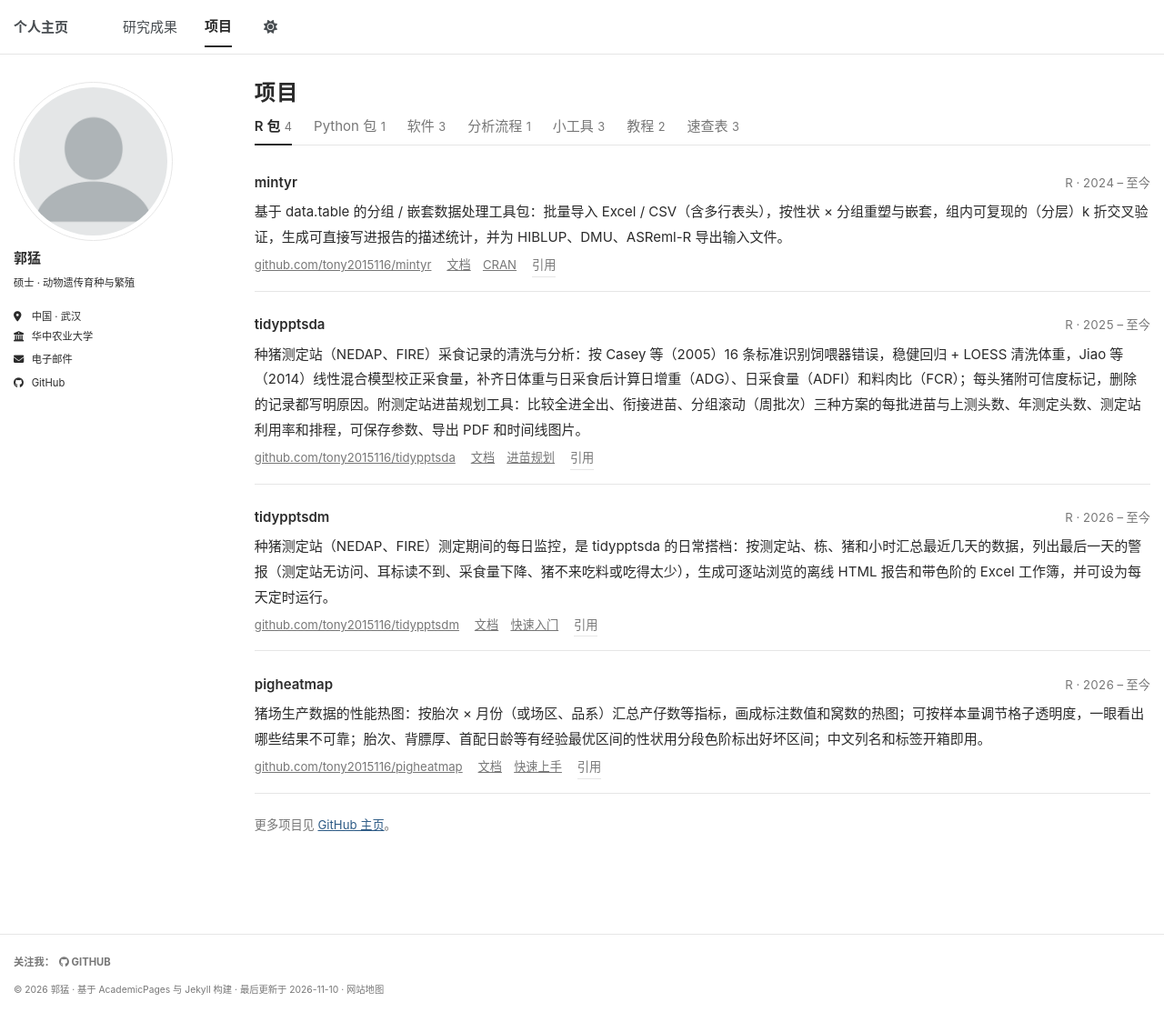
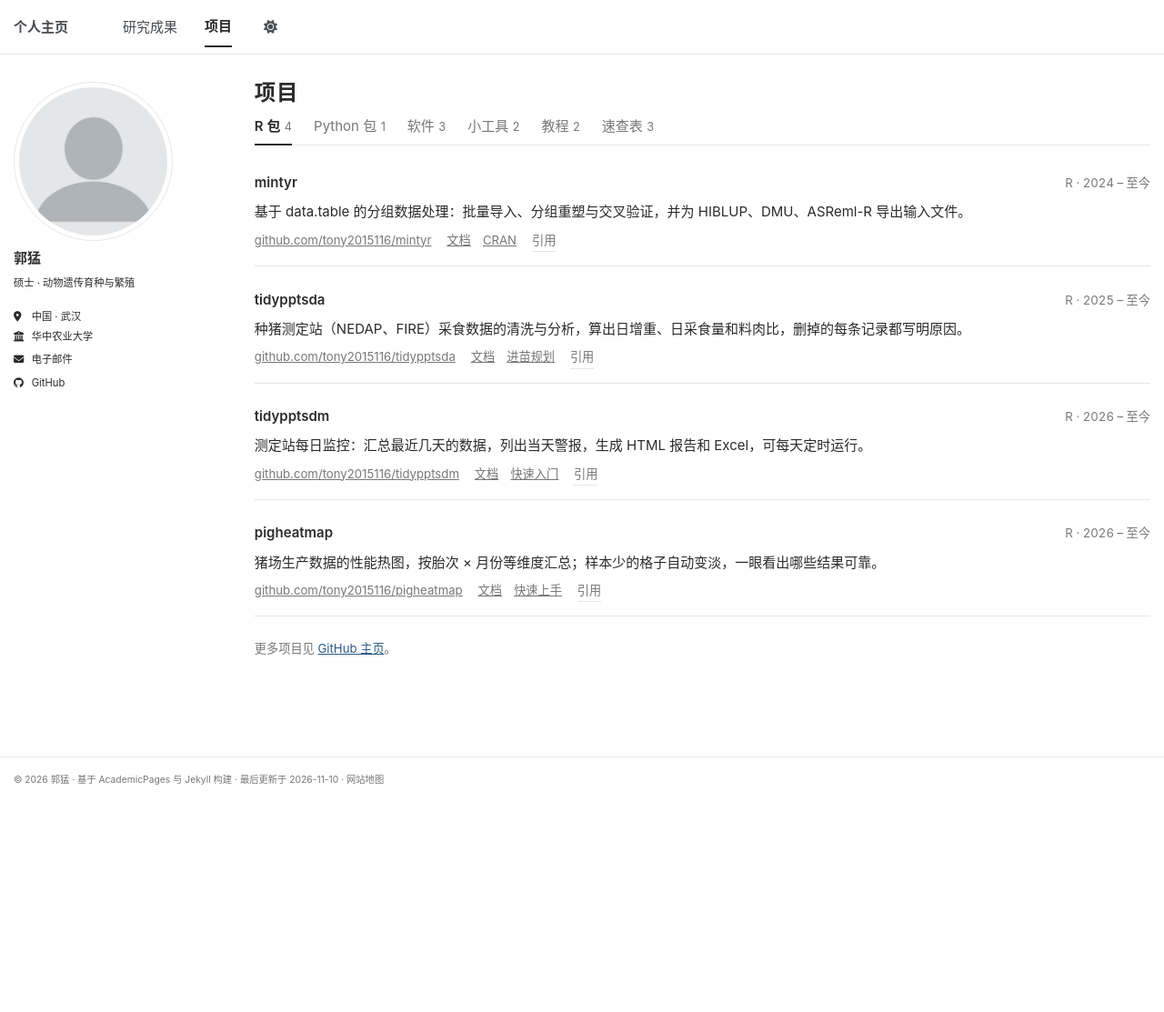
Before and after one commit to tony2015116/tony2015116.github.io, a Jekyll site: the page built from _pages/portfolio.html, in a window 1280 px wide and 1113 px high. Shown: the whole window at 91% size. Built offline with Jekyll 4.4.1, drawn with Linux system fonts in a browser that asks for light colours; a script bundle is joined from its source files by our own code.

Commit message:
界面优化：深色模式配色、项目简介精简、去掉示例项目、页脚精简
- 深色模式：背景由中灰改为接近黑色的深灰，次要文字、边框、代码块同步调整，
  日期等灰色文字对比度明显提高
- 项目简介压缩为一两句，只写“做什么、给谁用”
- 删除 sample-pipeline、sample-scripts 两个示例项目及随之变空的“分析流程”分类
- 研究兴趣去掉“研究方向一/二”前缀，“办公自动化”改为“育种数据处理与分析工具开发”
- 页脚去掉“关注我：GITHUB”一行（侧边栏已有），保留模板致谢

Co-Authored-By: Claude Opus 5.5 <noreply@anthropic.com>
Claude-Session: https://claude.ai/code/session_01EG2X4wrUSb5n4zhBsHNDRD

```diff
--- a/_data/projects.yml
+++ b/_data/projects.yml
@@ -20,7 +20,7 @@
   items:
     - name: "mintyr"
       repo: "tony2015116/mintyr"
-      description: "基于 data.table 的分组 / 嵌套数据处理工具包：批量导入 Excel / CSV（含多行表头），按性状 × 分组重塑与嵌套，组内可复现的（分层）k 折交叉验证，生成可直接写进报告的描述统计，并为 HIBLUP、DMU、ASReml-R 导出输入文件。"
+      description: "基于 data.table 的分组数据处理：批量导入、分组重塑与交叉验证，并为 HIBLUP、DMU、ASReml-R 导出输入文件。"
       language: "R"
       year: "2024 – 至今"
       links:
@@ -39,7 +39,7 @@
         }
     - name: "tidypptsda"
       repo: "tony2015116/tidypptsda"
-      description: "种猪测定站（NEDAP、FIRE）采食记录的清洗与分析：按 Casey 等（2005）16 条标准识别饲喂器错误，稳健回归 + LOESS 清洗体重，Jiao 等（2014）线性混合模型校正采食量，补齐日体重与日采食后计算日增重（ADG）、日采食量（ADFI）和料肉比（FCR）；每头猪附可信度标记，删除的记录都写明原因。附测定站进苗规划工具：比较全进全出、衔接进苗、分组滚动（周批次）三种方案的每批进苗与上测头数、年测定头数、测定站利用率和排程，可保存参数、导出 PDF 和时间线图片。"
+      description: "种猪测定站（NEDAP、FIRE）采食数据的清洗与分析，算出日增重、日采食量和料肉比，删掉的每条记录都写明原因。"
       language: "R"
       year: "2025 – 至今"
       links:
@@ -58,7 +58,7 @@
         }
     - name: "tidypptsdm"
       repo: "tony2015116/tidypptsdm"
-      description: "种猪测定站（NEDAP、FIRE）测定期间的每日监控，是 tidypptsda 的日常搭档：按测定站、栋、猪和小时汇总最近几天的数据，列出最后一天的警报（测定站无访问、耳标读不到、采食量下降、猪不来吃料或吃得太少），生成可逐站浏览的离线 HTML 报告和带色阶的 Excel 工作簿，并可设为每天定时运行。"
+      description: "测定站每日监控：汇总最近几天的数据，列出当天警报，生成 HTML 报告和 Excel，可每天定时运行。"
       language: "R"
       year: "2026 – 至今"
       links:
@@ -77,7 +77,7 @@
         }
     - name: "pigheatmap"
       repo: "tony2015116/pigheatmap"
-      description: "猪场生产数据的性能热图：按胎次 × 月份（或场区、品系）汇总产仔数等指标，画成标注数值和窝数的热图；可按样本量调节格子透明度，一眼看出哪些结果不可靠；胎次、背膘厚、首配日龄等有经验最优区间的性状用分段色阶标出好坏区间；中文列名和标签开箱即用。"
+      description: "猪场生产数据的性能热图，按胎次 × 月份等维度汇总；样本少的格子自动变淡，一眼看出哪些结果可靠。"
       language: "R"
       year: "2026 – 至今"
       links:
@@ -100,7 +100,7 @@
   items:
     - name: "tidypptsdm（Python）"
       repo: "tony2015116/tidypptsdm-py"
-      description: "R 包 tidypptsdm 的 Python 版本，计算结果与 R 版逐表一致：读取 NEDAP / FIRE 测定站导出文件，生成每日汇总表、警报、中文 HTML 报告和 Excel 工作簿；可在 Python 中调用，也可用命令行 tidypptsdm 运行或设为每天定时任务（Windows 任务计划程序或 crontab）。"
+      description: "tidypptsdm 的 Python 版本，结果与 R 版逐表一致，可在 Python 或命令行中运行。"
       language: "Python"
       year: "2026 – 至今"
       links:
@@ -123,7 +123,7 @@
   items:
     - name: "tidypptsdm 测定站监控（Windows 桌面程序）"
       repo: "tony2015116/tidypptsdm-py"
-      description: "给测定站日常管理人员用的 Windows 桌面程序，不需要安装 R 或 Python：下载解压后双击 tidypptsdm.exe，选择导出文件夹和结果文件夹，点“运行监控”即生成中文报告（首页列出今日待办的测定站和猪）和 Excel 工作簿；点“设为每天定时”后每天自动运行。"
+      description: "给测定站管理人员用的桌面程序，不用安装 R 或 Python，双击即可生成每日报告，也能设为每天定时运行。"
       language: "Windows"
       year: "2026"
       links:
@@ -135,7 +135,7 @@
           url: "https://github.com/tony2015116/tidypptsdm-py/releases"
     - name: "影子科技数据下载器（Windows 桌面程序）"
       repo: "tony2015116/yingzi-downloader"
-      description: "影子科技（扬翔）养殖平台的数据批量下载工具：一个窗口完成母猪综合查询、猪只转移、母猪档案、遗传性状查询、育种值查询、系谱查询六种下载，自动登录、筛选、导出并按条件命名；超过导出上限自动按日期拆分，国标编码超过 400 个自动分批合并；支持记住登录、后台运行和每天定时下载。"
+      description: "扬翔养殖平台的数据批量下载工具：六类报表一个窗口导出，自动拆分、合并，支持每天定时下载。"
       language: "Python"
       year: "2026"
       links:
@@ -147,7 +147,7 @@
           url: "https://github.com/tony2015116/yingzi-downloader/releases"
     - name: "FPF 数据处理（Windows 桌面程序）"
       repo: "tony2015116/fpf-data-processor"
-      description: "影子科技数据下载器的下游工具：把下载的母猪综合查询、猪只转移、母猪档案 xlsx 批量读取合并、清洗，判定品种和品系（规则可在界面里编辑、导入导出），导出 R 可直接读取的 rds 或 csv；结果与原 R 脚本逐格比对一致。单个 exe，有图形界面，也可用命令行或从 R 调用。"
+      description: "数据下载器的下游工具：合并清洗母猪数据，判定品种和品系，导出 R 可直接读取的文件。"
       language: "Python"
       year: "2026"
       links:
@@ -158,37 +158,24 @@
         - title: "所有版本"
           url: "https://github.com/tony2015116/fpf-data-processor/releases"
 
-- category: "分析流程"
-  key: "pipelines"
-  items:
-    - name: "sample-pipeline"
-      repo: "yourname/sample-pipeline"
-      description: "论文《示例论文标题二》的全部分析代码与示例数据，可以从原始数据复现文中的所有图表。"
-      language: "Python"
-      year: "2026"
-
 - category: "小工具"
   key: "tools"
   items:
     - name: "猪场批次生产周转模拟"
       url: "/files/tools/pig-batch-production.html"
       url_title: "打开模拟"
-      description: "从妊娠期、哺乳期和断奶至配种间隔出发推导单周批到五周批、18 天与 36 天批的繁殖周期、母猪群数和配种舍 / 妊娠舍 / 产房 / 保育 / 育肥的全进全出单元数；用图标动画演示猪群周转、返情并批、后备补充与淘汰，并给出栏位参数、优劣势对比、每日用工曲线、可导出的全年作业日历、自定义批次检验、按现有栋舍反推和转批过渡方案。"
+      description: "从繁殖参数推算各种批次方案需要的母猪群数和栋舍单元数，用动画演示猪群怎么周转。"
       language: "HTML"
       year: "2026"
     - name: "测定站进苗规划"
       url: "/files/tools/station-planner.html"
       url_title: "打开规划"
-      description: "按测定站台数和每台头数规划进苗：比较全进全出、衔接进苗、分组滚动（母猪场单周批到五周批）三种方案的每批进苗与上测头数、年测定头数、测定站时间利用率、上测体重和安全裕度；分组滚动按测定站组的空闲时间自动排程，接不住的批次自动跳过并提示需要几组。给出按批次 / 按测定站的时间线、存栏图和可复制到 Excel 的排程表，可保存多套参数、导出 PDF 和时间线图片。"
+      description: "按测定站数量规划进苗，比较三种进苗方案的年测定头数和测定站利用率，并自动排程。"
       language: "HTML"
       year: "2026"
       links:
         - title: "tidypptsda"
           url: "https://tony2015116.github.io/tidypptsda/"
-    - name: "sample-scripts"
-      repo: "yourname/sample-scripts"
-      description: "日常处理数据时积累的一些脚本，例如批量转换格式、整理文件名。"
-      language: "Shell"
 
 - category: "教程"
   key: "tutorials"
@@ -196,13 +183,13 @@
     - name: "看得见的线性代数：从向量到动物模型"
       url: "/files/tutorials/linear-algebra-animal-model.html"
       url_title: "打开教程"
-      description: "用几何图形和可拖动的交互演示讲动物模型需要的线性代数：向量、矩阵变换、乘法、转置、行列式、逆与方程组、秩与广义逆、方差协方差椭圆与正定、亲缘矩阵 A 与 A⁻¹，再从模型假设推导 Var(y) = ZAZ′σₐ² + Iσₑ²、BLUP、PEV 与可靠性；以 Mrode 第 3 章 8 头犊牛为例，浏览器内实时求解混合模型方程。"
+      description: "用可拖动的图形讲动物模型用到的线性代数，最后在浏览器里亲手解一遍混合模型方程。"
       language: "HTML"
       year: "2026"
     - name: "育种动物模型图鉴：从 P = A + D + I + E + e 说起"
       url: "/files/tutorials/animal-models.html"
       url_title: "打开教程"
-      description: "以表型的完整拆分 P = A + D + I + E + e 为主线，通俗讲解加性、显性、上位与环境效应，以及对应的选种、选配和环境调控思路；拖动方差滑块可以看 h²、H² 如何变化。内容包括加性关系矩阵 A、显性关系矩阵 D 和亲属相似度对照表，并按“拆遗传 / 拆环境 / 适配数据”分组介绍 14 种模型：公畜模型、动物模型、加性–显性模型、上位效应模型、GBLUP / ssGBLUP、重复力模型、窝效应模型、母体效应模型、G×E 反应规范模型、社会遗传效应模型、多性状模型、随机回归模型、阈模型和杂交模型。最后附横向对比表和选型指南。"
+      description: "从 P = A + D + I + E + e 出发，图解 14 种常用育种模型，以及各自适合什么样的数据。"
       language: "HTML"
       year: "2026"
 
@@ -212,7 +199,7 @@
     - name: "HIBLUP 速查表"
       url: "/files/cheatsheets/hiblup.html"
       url_title: "打开速查表"
-      description: "HIBLUP（天权）使用方法与结果解读：输入文件、PBLUP / GBLUP / ssGBLUP 命令、方差组分与遗传力、遗传相关、SNP 效应、选配与 LDSC / SBLUP，附结果文件逐列解读和交叉验证。"
+      description: "HIBLUP（天权）的常用命令，以及结果文件的逐列解读。"
       language: "HIBLUP"
       year: "2026"
       links:
@@ -221,7 +208,7 @@
     - name: "ASReml-R 4.2 速查表"
       url: "/files/cheatsheets/asreml-r.html"
       url_title: "打开速查表"
-      description: "ASReml-R 4.2 与 ASRgenomics：v3→v4 迁移、模型公式与方差结构、试验设计模型库、动物模型与多性状、G×E、GBLUP / ssGBLUP、ASRgwas，附 vpredict() 代码生成器和勘误说明。"
+      description: "ASReml-R 4.2 的模型写法、方差结构和动物模型常用写法，附 v3 到 v4 的迁移说明。"
       language: "R"
       year: "2026"
       links:
@@ -230,7 +217,7 @@
     - name: "rMVP 速查表"
       url: "/files/cheatsheets/rmvp.html"
       url_title: "打开速查表"
-      description: "rMVP 全基因组关联分析：数据转换、MVP() 参数、GLM / MLM / FarmCPU、亲缘矩阵与主成分、曼哈顿图 / QQ 图配方、结果解读与排错。"
+      description: "rMVP 全基因组关联分析的参数设置、模型选择、作图和常见报错处理。"
       language: "R"
       year: "2026"
       links:
--- a/_includes/footer.html
+++ b/_includes/footer.html
@@ -1,24 +1,6 @@
 {% include base_path %}
 
-{% if site.author.github or site.author.bitbucket or site.atom_feed.hide != true %}
-<div class="page__footer-follow">
-  <ul class="social-icons">
-    {% if site.data.ui-text[site.locale].follow_label %}
-      <li><strong>{{ site.data.ui-text[site.locale].follow_label }}</strong></li>
-    {% endif %}
-    {% if site.author.github %}
-      <li><a href="https://github.com/{{ site.author.github }}"><i class="fab fa-github" aria-hidden="true"></i> GitHub</a></li>
-    {% endif %}
-    {% if site.author.bitbucket %}
-      <li><a href="https://bitbucket.org/{{ site.author.bitbucket }}"><i class="fab fa-bitbucket" aria-hidden="true"></i> Bitbucket</a></li>
-    {% endif %}
-    {% if site.atom_feed.hide != true %}
-    <li><a href="{% if site.atom_feed.path %}{{ site.atom_feed.path }}{% else %}{{ base_path }}/feed.xml{% endif %}"><i class="fa fa-fw fa-rss-square" aria-hidden="true"></i> {{ site.data.ui-text[site.locale].feed_label | default: "Feed" }}</a></li>
-    {% endif %}
-  </ul>
-</div>
-{% endif %}
-
+{%- comment -%} 侧边栏已有 GitHub 等链接，页脚不再重复显示“关注我”一行 {%- endcomment -%}
 <div class="page__footer-copyright">
   &copy; {{ site.time | date: '%Y' }} {{ site.name | default: site.title }} · 基于 <a href="https://github.com/academicpages/academicpages.github.io" rel="nofollow">AcademicPages</a> 与 <a href="https://jekyllrb.com" rel="nofollow">Jekyll</a> 构建 · 最后更新于 {{ site.time | date: '%Y-%m-%d' }} · <a href="{{ base_path }}/sitemap/">{{ site.data.ui-text[site.locale].site_map | default: "Sitemap" }}</a>
 </div>
--- a/_sass/_custom.scss
+++ b/_sass/_custom.scss
@@ -13,12 +13,22 @@
   --global-border-color: #e6e6e6;
 }
 html[data-theme="dark"] {
-  --global-text-color: #e2e2e2;
-  --global-text-color-light: #9a9a9a;
+  /* 深色模式：接近黑色的深灰底，柔和的浅灰正文，次要文字保持足够对比 */
+  --global-bg-color: #1c1d1f;
+  --global-footer-bg-color: #1c1d1f;
+  --global-text-color: #dcdcdc;
+  --global-text-color-light: #9c9c9c;
   --global-link-color: #8fb4d9;
   --global-link-color-hover: #b8d2ec;
   --global-link-color-visited: #a3b6cc;
-  --global-border-color: #3a3a3a;
+  --global-border-color: #34363a;
+  --global-dark-border-color: #2a2c2f;
+  --global-code-background-color: #26282b;
+  --global-code-text-color: #dcdcdc;
+  --global-masthead-link-color: #dcdcdc;
+  --global-masthead-link-color-hover: #ffffff;
+  --global-thead-color: #26282b;
+  --global-fig-caption-color: #9c9c9c;
 }
 
 /* 正文：舒适的行距，适合中文长段落阅读 */
```
Also changed, not shown: _pages/about.md (+2 -2 lines).
